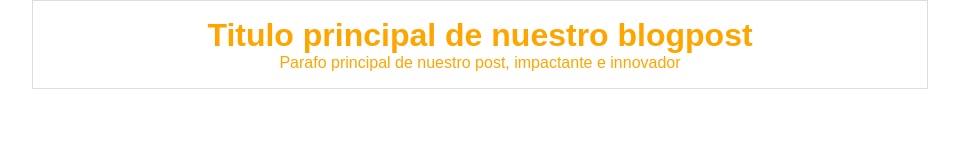
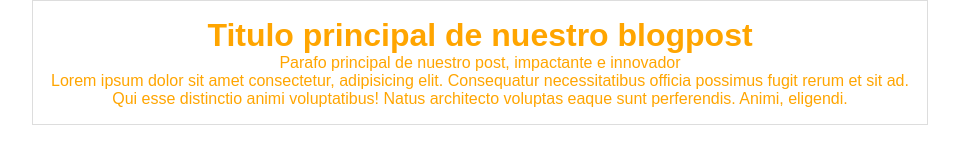
Before and after one commit to Rmoreno3/HyperBlog, a plain HTML site: page blogpost.html in a window 1280 px wide. Shown: the whole page, without its empty margins (160-1119 px from the left). Drawn offline with Linux system fonts and the light colour scheme.

Commit message:
Agregando contenido adicional al blog

```diff
--- a/blogpost.html
+++ b/blogpost.html
@@ -12,6 +12,7 @@
     <div class="post">
       <h1>Titulo principal de nuestro blogpost</h1>
       <p>Parafo principal de nuestro post, impactante e innovador</p>
+      <p>Lorem ipsum dolor sit amet consectetur, adipisicing elit. Consequatur necessitatibus officia possimus fugit rerum et sit ad. Qui esse distinctio animi voluptatibus! Natus architecto voluptas eaque sunt perferendis. Animi, eligendi.</p>
     </div>
   </div>
 </body>
```
